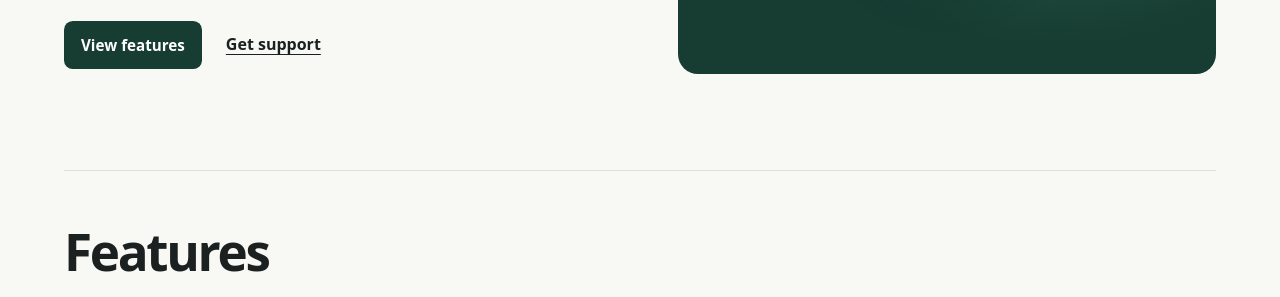
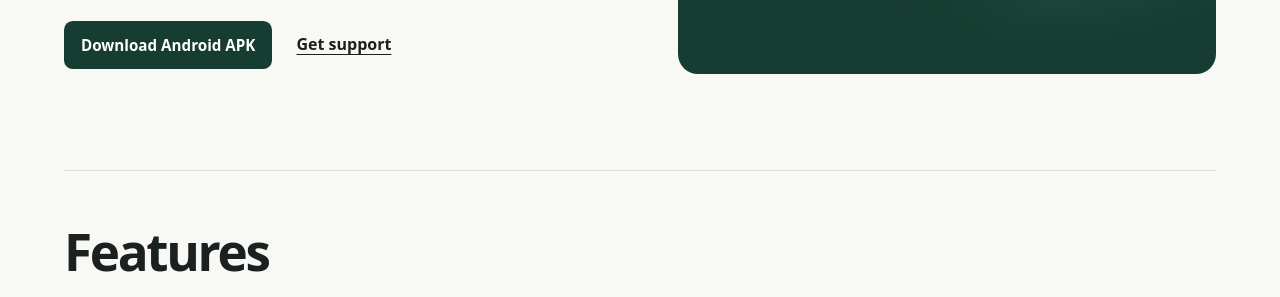
Before and after one commit to englishaburrub-collab/tasbeeh-public, a plain HTML site: page index.html in a window 1280 px wide. Shown: the part 477-774 px from the top of the page. Drawn offline with Linux system fonts and the light colour scheme.

Commit message:
Add Android APK downloads

```diff
--- a/index.html
+++ b/index.html
@@ -29,7 +29,7 @@
         <h1 id="page-title">Tasbeeh</h1>
         <p class="lead">Count dhikr offline on Android and iPhone. Set your own targets, track completed rounds, and keep your duaas and prayer log close at hand.</p>
         <div class="actions">
-          <a class="button button-tasbeeh" href="#features">View features</a>
+          <a class="button button-tasbeeh" href="APKs/tasbeeh-V20261124-0944.apk" download aria-label="Download Tasbeeh for Android (APK)">Download Android APK</a>
           <a class="text-link" href="https://github.com/englishaburrub-collab/tasbeeh-public/issues">Get support</a>
         </div>
       </div>
```
Also changed, not shown: 1 other file.
